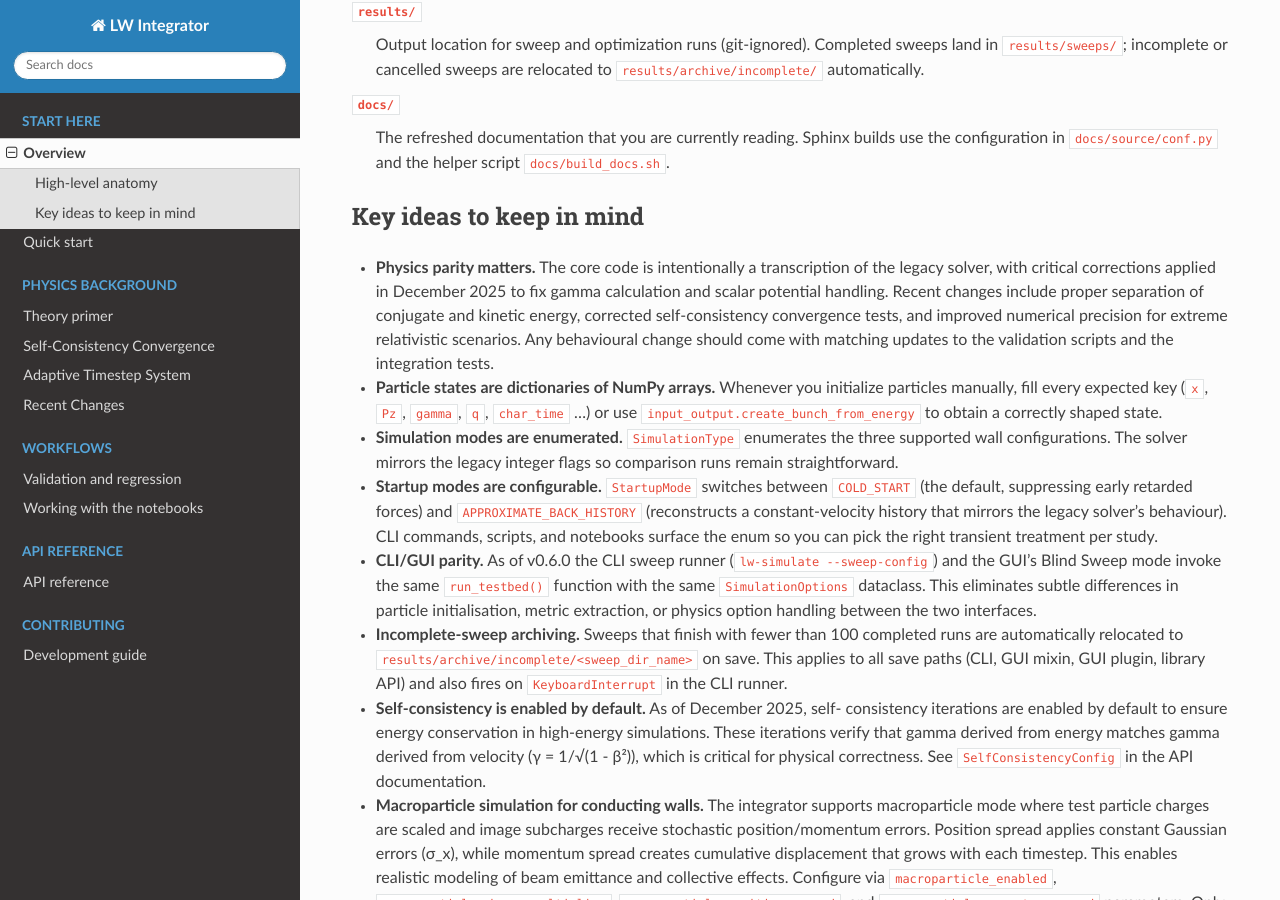
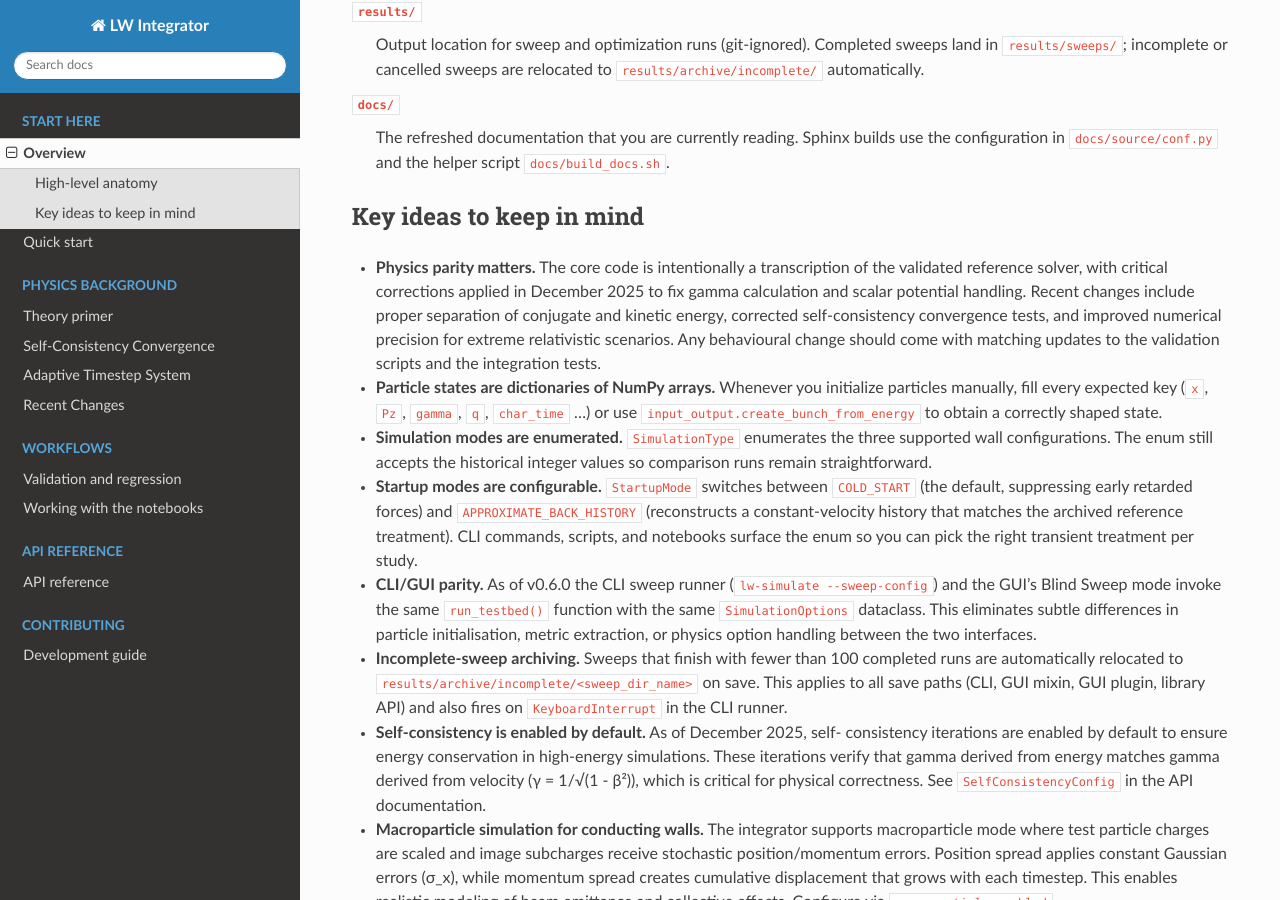
Before and after one commit to benfolsom/LW_integrator, a Sphinx documentation site: the page built from docs/source/overview.rst, in a window 1280 px wide and 900 px high, scrolled down 1560 px. Built offline with Sphinx 7.4.7 and the Read the Docs theme 3.1.0, drawn with Linux system fonts in a browser that asks for light colours; some of the changed text lies outside the part shown.

Commit message:
Refresh reference terminology in docs

```diff
--- a/docs/source/overview.rst
+++ b/docs/source/overview.rst
@@ -48,7 +48,7 @@
 ``tests/``
     Automated regression coverage.  ``tests/integration/test_core_integrators.py``
     verifies equivalence between the core solver, its self-consistent variant,
-    and the legacy implementation.  ``tests/unit`` hosts deterministic unit
+    and the archived reference implementation.  ``tests/unit`` hosts deterministic unit
     tests for helper functions such as ``generate_conducting_image``.
 
 ``input_output/``
@@ -95,7 +95,7 @@
 -------------------------
 
 * **Physics parity matters.**  The core code is intentionally a transcription of
-  the legacy solver, with critical corrections applied in December 2025 to fix
+  the validated reference solver, with critical corrections applied in December 2025 to fix
   gamma calculation and scalar potential handling. Recent changes include proper
   separation of conjugate and kinetic energy, corrected self-consistency
   convergence tests, and improved numerical precision for extreme relativistic
@@ -106,12 +106,12 @@
   ``char_time`` …) or use ``input_output.create_bunch_from_energy`` to obtain a
   correctly shaped state.
 * **Simulation modes are enumerated.**  ``SimulationType`` enumerates the three
-  supported wall configurations.  The solver mirrors the legacy integer flags so
-  comparison runs remain straightforward.
+  supported wall configurations.  The enum still accepts the historical integer
+  values so comparison runs remain straightforward.
 * **Startup modes are configurable.**  ``StartupMode`` switches between
   ``COLD_START`` (the default, suppressing early retarded forces) and
   ``APPROXIMATE_BACK_HISTORY`` (reconstructs a constant-velocity history that
-  mirrors the legacy solver's behaviour).  CLI commands, scripts, and notebooks
+  matches the archived reference treatment).  CLI commands, scripts, and notebooks
   surface the enum so you can pick the right transient treatment per study.
 * **CLI/GUI parity.**  As of v0.6.0 the CLI sweep runner
   (``lw-simulate --sweep-config``) and the GUI's Blind Sweep mode invoke the
--- a/docs/source/quickstart.rst
+++ b/docs/source/quickstart.rst
@@ -152,7 +152,7 @@
 
       pytest tests/integration/test_core_integrators.py -k two_particle
 
-   The tests confirm that the core and legacy solvers agree on canonical
+   The tests confirm that the core solver and archived reference solver agree on canonical
    benchmarks to within floating-point tolerances.
 
 9. Run a macroparticle simulation (conducting-wall mode):
@@ -223,7 +223,7 @@
 ----------
 
 * :doc:`validation` details the scripts and notebooks that compare the core and
-  legacy implementations across multiple seeds and integration lengths.
+  archived reference implementations across multiple seeds and integration lengths.
 * :doc:`notebooks` provides guidance on using the interactive assets efficiently
   (plot styling, DPI control, output directories, etc.).
 * :doc:`recent_changes` describes the macroparticle simulation feature and other
--- a/docs/source/validation.rst
+++ b/docs/source/validation.rst
@@ -38,7 +38,7 @@
       transient treatment exposed in :class:`~core.types.StartupMode`; the
       default cold start suppresses retarded forces until enough history is
       accumulated, while the approximation reconstructs a constant-velocity past
-      (mirroring the legacy solver).
+      (matching the archived reference treatment).
     * ``--steps`` / ``--time-step`` / ``--seed`` control integration length and
       reproducibility.
     * ``--save-json`` writes metrics to disk; ``--save-fig`` exports the overlay
```
Also changed, not shown: README.md (+3 -3 lines), 1 other file.
